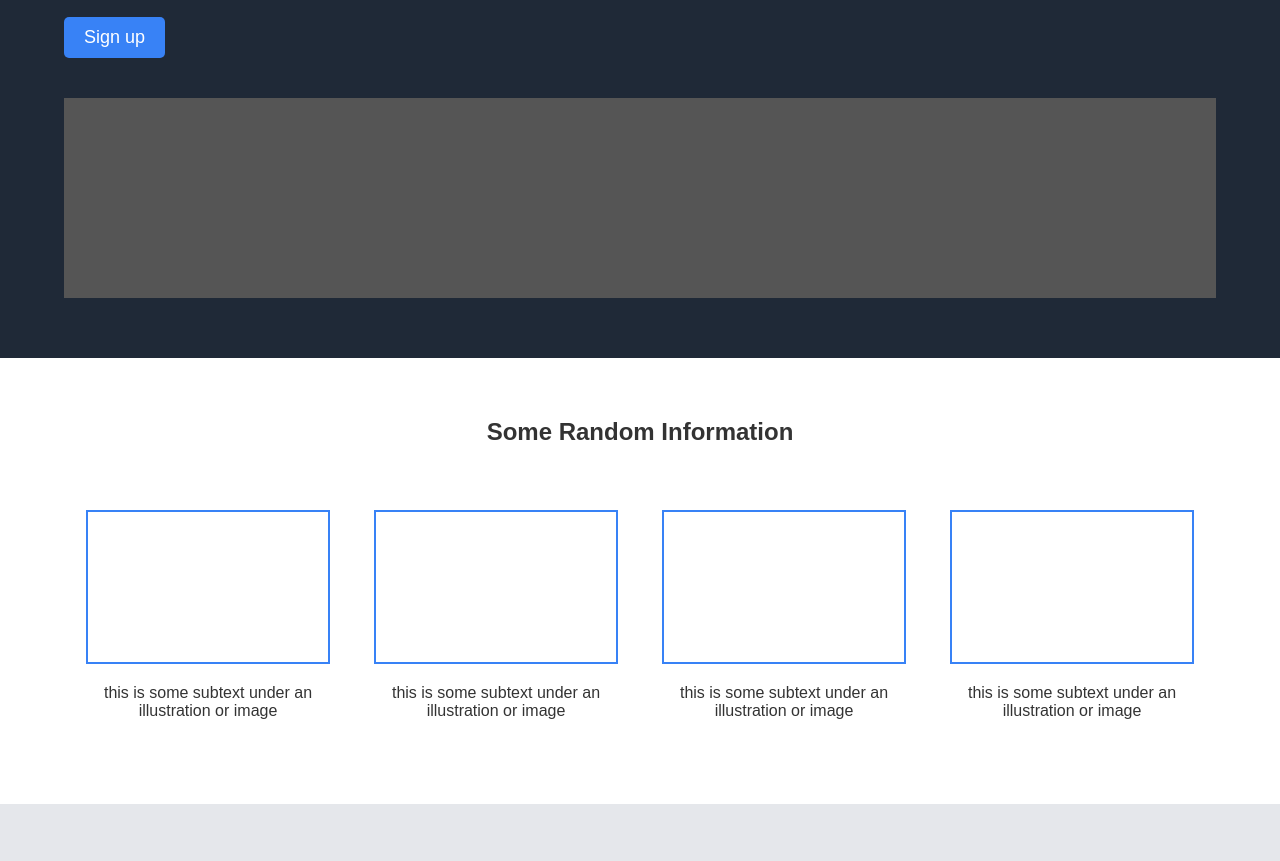
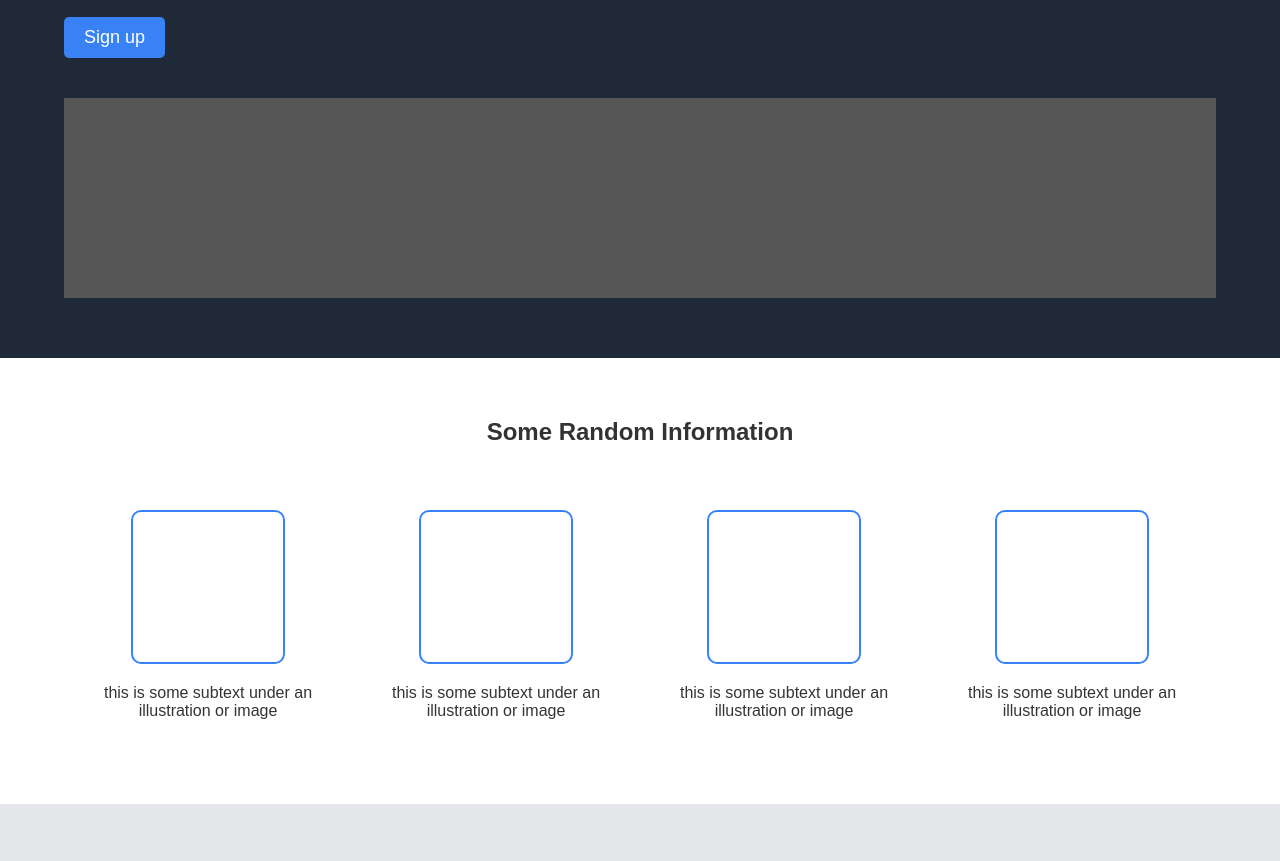
Before and after one commit to TheRealPlanZ/OdinLandingPage, a plain HTML site: page index.html in a window 1280 px wide. Shown: the part 220-1081 px from the top of the page. Drawn offline with Linux system fonts and the light colour scheme.

Commit message:
Update styles.css

```diff
--- a/styles.css
+++ b/styles.css
@@ -106,6 +106,7 @@ header {
 .info-boxes {
     display: flex;
     justify-content: space-around;
+
 }
 
 .info-box {
@@ -119,8 +120,9 @@ header {
 
 .info-image {
     height: 150px;
-    width: 100%;
+    width: 150px;
     border: 2px solid #3882F6;
+    border-radius: 10px;
 }
 
 .quote {
```
